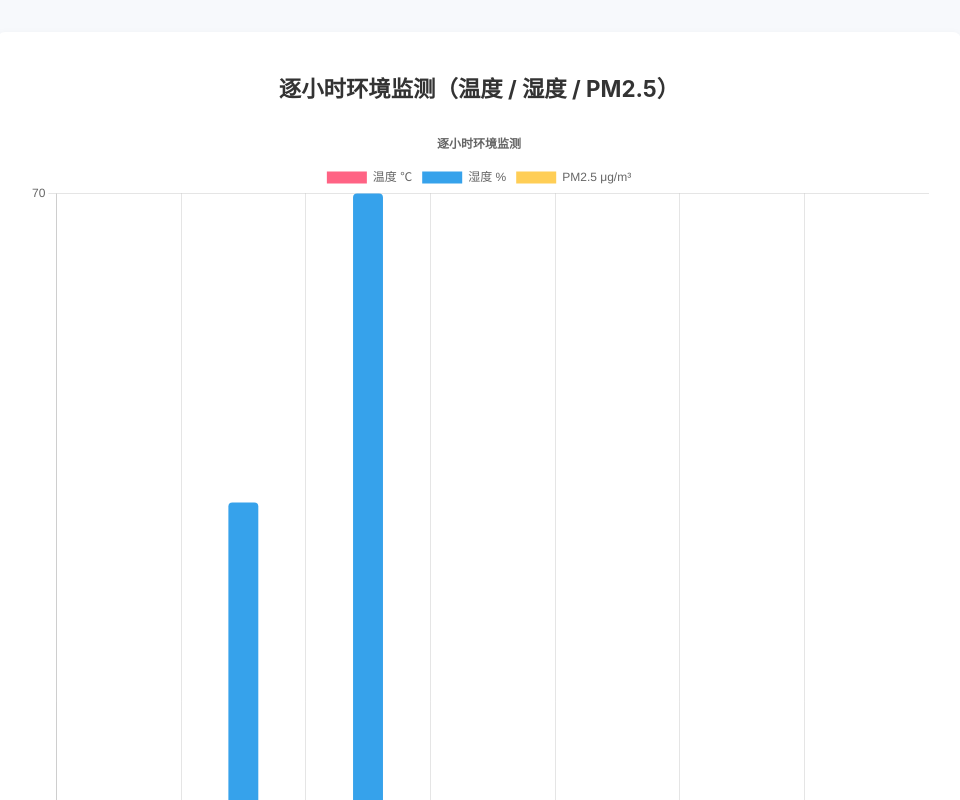
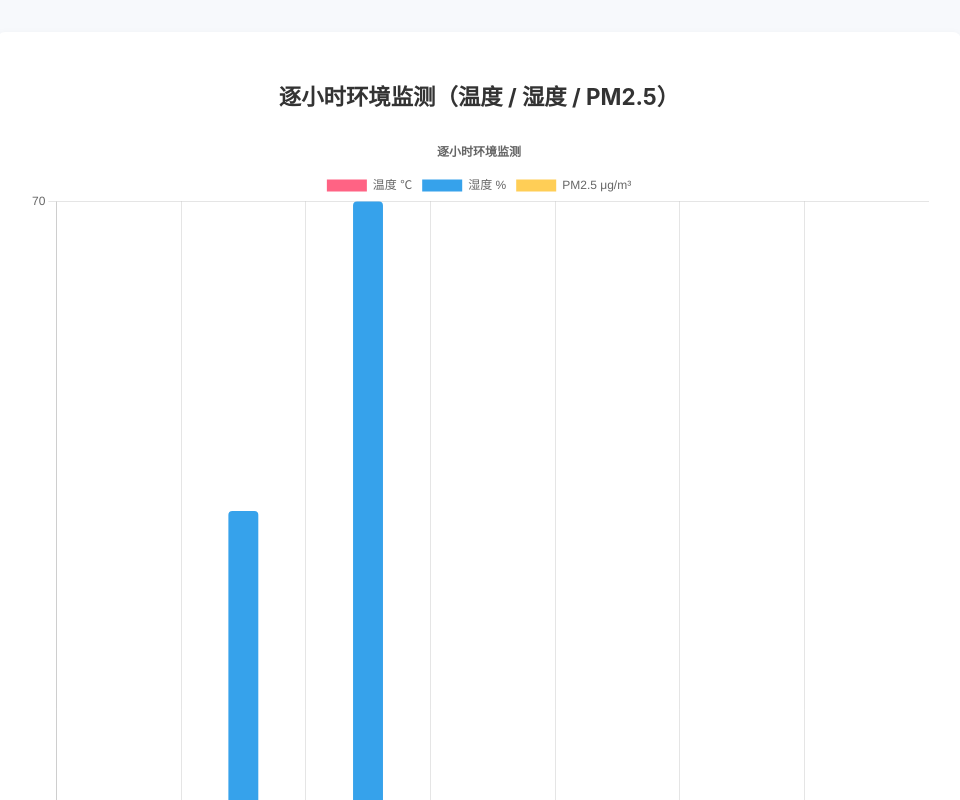
Before and after one commit to mxm-23/b, a website built with Vite: page index.html in a window 1280 px wide. Shown: the top 800 px of the page, without its empty margins (161-1121 px from the left). Built offline with nearby package versions, Linux system fonts and the light colour scheme.

Commit message:
Update index.html

```diff
--- a/index.html
+++ b/index.html
@@ -1,35 +1,20 @@
 <!doctype html>
 <html lang="zh-CN">
 <head>
-  <meta charset="UTF-8" />
+  <meta charset="UTF-8"/>
   <title>环境监测柱状图</title>
-  <!-- 引入 Chart.js CDN，无需下载 -->
   <script src="https://cdn.jsdelivr.net/npm/chart.js@4.4.0/dist/chart.umd.min.js"></script>
   <style>
-    body {
-      margin: 0;
-      padding: 2rem;
-      font-family: -apple-system, BlinkMacSystemFont, "Segoe UI", Roboto, "Helvetica Neue", Arial, "Noto Sans", sans-serif;
-      background: #f7f9fc;
-    }
-    #chartBox {
-      max-width: 900px;
-      margin: auto;
-      background: #fff;
-      border-radius: 8px;
-      box-shadow: 0 2px 8px rgba(0,0,0,.05);
-      padding: 1.5rem 2rem 2rem;
-    }
-    h1 { text-align: center; font-size: 1.4rem; color: #333; margin-bottom: 1.5rem; }
+    body{margin:0;padding:2rem;background:#f7f9fc;font-family:-apple-system,BlinkMacSystemFont,"Segoe UI",Roboto,"Helvetica Neue",Arial,"Noto Sans",sans-serif}
+    #box{max-width:900px;margin:auto;background:#fff;border-radius:8px;box-shadow:0 2px 8px rgba(0,0,0,.05);padding:2rem}
+    h1{text-align:center;font-size:1.4rem;color:#333;margin-bottom:1.5rem}
   </style>
 </head>
 <body>
-  <div id="chartBox">
+  <div id="box">
     <h1>逐小时环境监测（温度 / 湿度 / PM2.5）</h1>
-    <canvas id="barChart" height="120"></canvas>
+    <canvas id="barChart" height="140"></canvas>
   </div>
-
-  <!-- 业务脚本 -->
   <script type="module" src="./main.js"></script>
 </body>
 </html>
```
